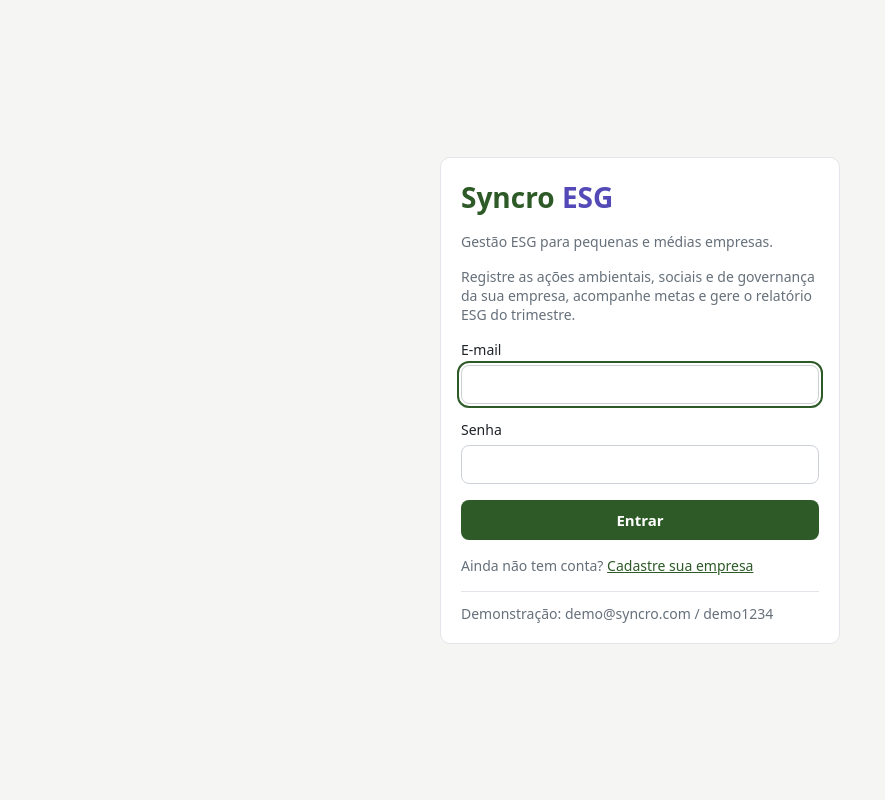
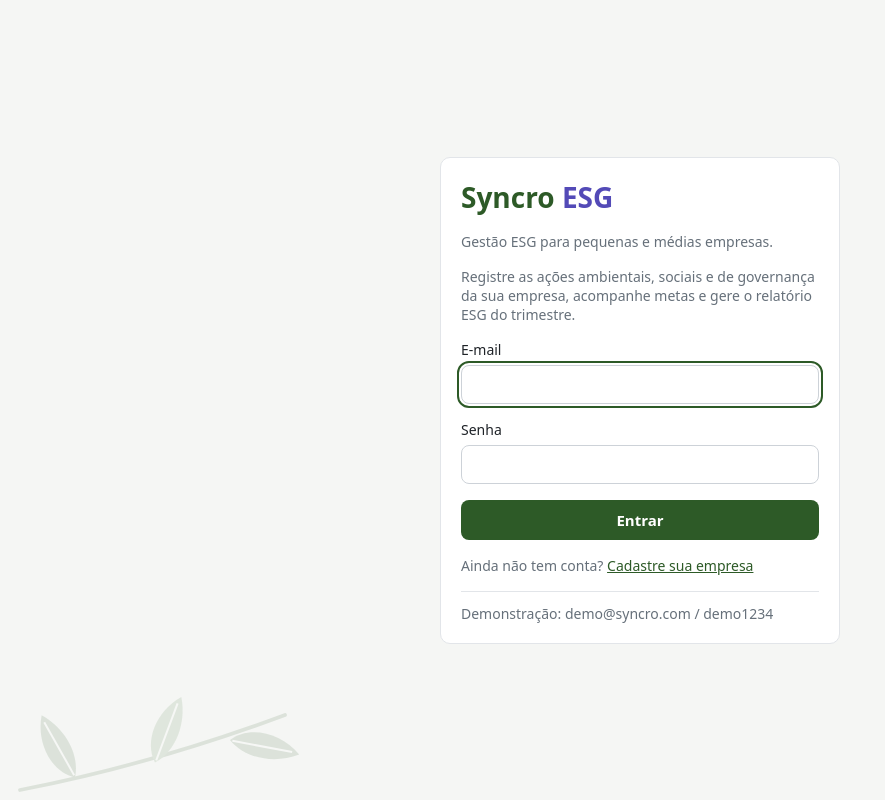
Before and after one commit to leonardoluirodrigues1-lang/syncro-esg, a React (Vite) app in the folder frontend/: page /login in a window 1280 px wide. Shown: the whole page, without its empty margins (0-885 px from the left). Built offline with nearby package versions, Linux system fonts and the light colour scheme; no server answers.

Commit message:
Enfeites: folhas no login/cadastro, no rodapé do menu e no canto do título, atrás do conteúdo
Co-Authored-By: Claude Opus 5.5 <noreply@anthropic.com>

```diff
--- a/frontend/src/components/Layout.tsx
+++ b/frontend/src/components/Layout.tsx
@@ -1,6 +1,7 @@
 import { useEffect, useState } from 'react';
 import { NavLink, Outlet } from 'react-router-dom';
 import { api, sair } from '../api';
+import Folhas from './Folhas';
 import type { Perfil } from '../tipos';
 
 // O que o Layout entrega às páginas (lido com useOutletContext).
@@ -35,6 +36,7 @@ export default function Layout() {
           <NavLink to="/configuracoes">Configurações</NavLink>
         </nav>
         <div className="menu-rodape">
+          <Folhas lugar="menu" />
           <span className="menu-empresa">{perfil?.empresa ?? ''}</span>
           <button type="button" className="botao-sair" onClick={sair}>
             Sair
@@ -42,6 +44,7 @@ export default function Layout() {
         </div>
       </aside>
       <main id="conteudo" className="conteudo" tabIndex={-1}>
+        <Folhas lugar="conteudo" />
         {/* Configurações avisa aqui quando o nome da empresa muda: o rodapé do menu atualiza na hora. */}
         <Outlet
           context={
--- a/frontend/src/estilos.css
+++ b/frontend/src/estilos.css
@@ -825,3 +825,41 @@ input:disabled {
   margin: 0 0 10px;
   line-height: 1.5;
 }
+
+/* ----- Enfeite de folhas (componente Folhas) ----- */
+/* Fica atrás de tudo (z-index -1 dentro de um bloco com isolation), não recebe clique
+   e é bem transparente. Os cartões têm fundo branco, então a folha nunca aparece por cima deles. */
+.pagina-acesso,
+.menu-rodape,
+.conteudo {
+  position: relative;
+  isolation: isolate;
+}
+.folhas {
+  position: absolute;
+  z-index: -1;
+  pointer-events: none;
+  opacity: 0.12;
+}
+/* Login e cadastro: canto inferior esquerdo da tela. */
+.folhas-acesso {
+  left: 0;
+  bottom: 0;
+  width: 300px;
+  height: 110px;
+}
+/* Menu: canto direito do rodapé, atrás do nome da empresa e longe do botão Sair. */
+.folhas-menu {
+  right: -8px;
+  bottom: 30px;
+  width: 110px;
+  height: 40px;
+  opacity: 0.1;
+}
+/* Conteúdo: faixa de cima do canto direito, acima da linha do seletor de trimestre. */
+.folhas-conteudo {
+  top: 0;
+  right: 0;
+  width: 120px;
+  height: 44px;
+}
--- a/frontend/src/pages/Cadastro.tsx
+++ b/frontend/src/pages/Cadastro.tsx
@@ -1,6 +1,7 @@
 import { useState, type FormEvent } from 'react';
 import { Link, useNavigate } from 'react-router-dom';
 import { api, salvarToken } from '../api';
+import Folhas from '../components/Folhas';
 import { formatarCnpj } from '../formatos';
 
 export default function Cadastro() {
@@ -39,6 +40,7 @@ export default function Cadastro() {
 
   return (
     <div className="pagina-acesso">
+      <Folhas lugar="acesso" />
       <form className="cartao cartao-acesso cartao-cadastro" onSubmit={cadastrar}>
         <h1 className="marca">
           Syncro <span>ESG</span>
--- a/frontend/src/pages/Login.tsx
+++ b/frontend/src/pages/Login.tsx
@@ -1,6 +1,7 @@
 import { useState, type FormEvent } from 'react';
 import { Link, useNavigate } from 'react-router-dom';
 import { api, salvarToken } from '../api';
+import Folhas from '../components/Folhas';
 
 export default function Login() {
   const navegar = useNavigate();
@@ -26,6 +27,7 @@ export default function Login() {
 
   return (
     <div className="pagina-acesso">
+      <Folhas lugar="acesso" />
       <form className="cartao cartao-acesso" onSubmit={entrar}>
         <h1 className="marca">
           Syncro <span>ESG</span>
```
